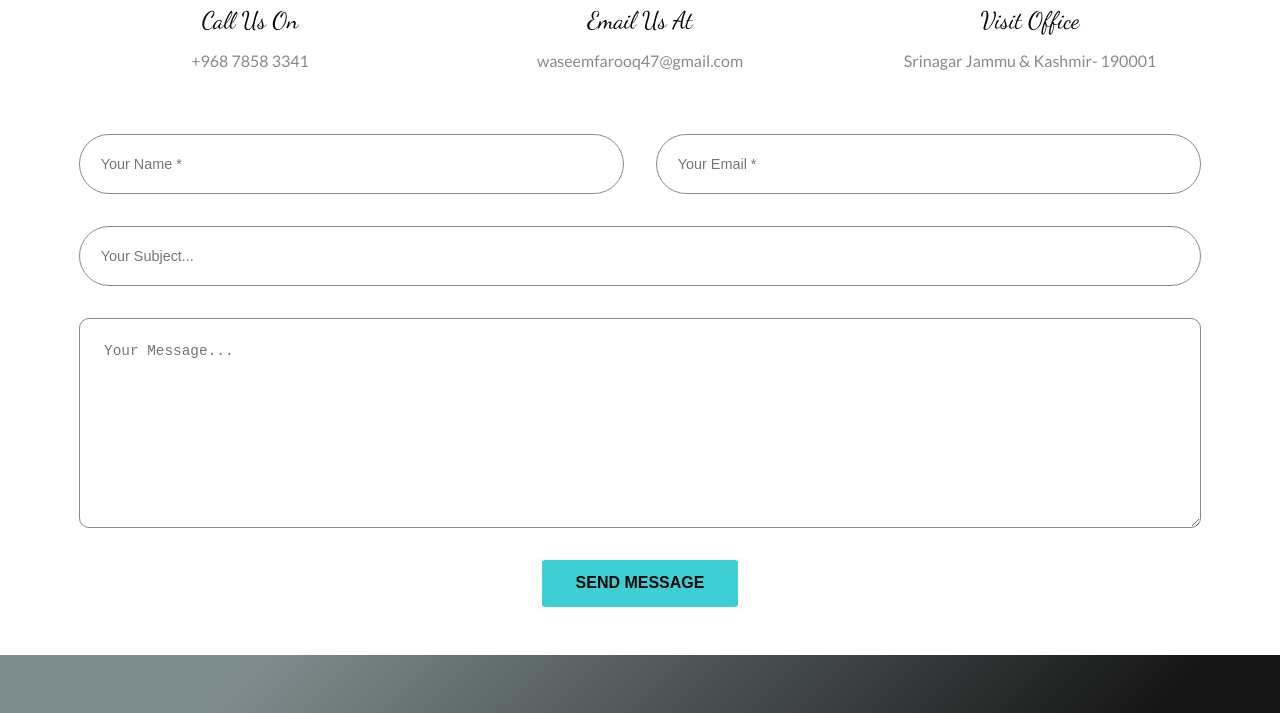
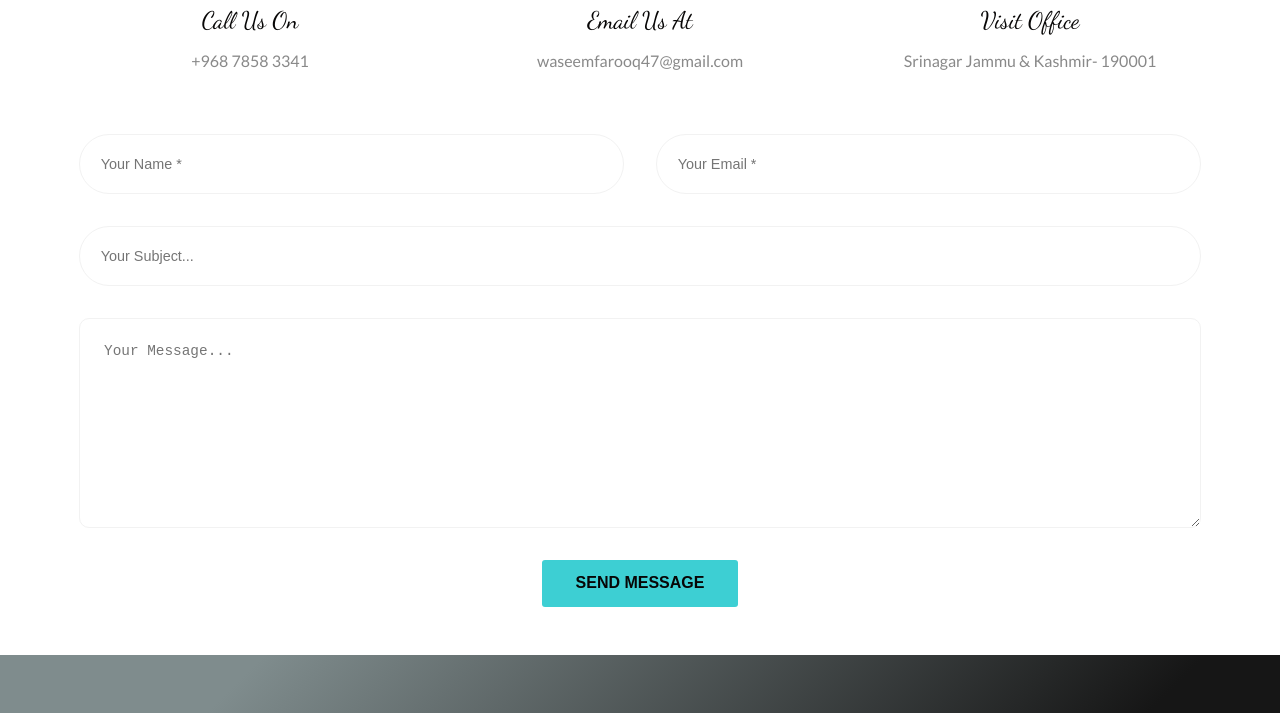
Before and after one commit to waseemfarooq47/portfoliowaseem, a plain HTML site: page index.html in a window 1280 px wide. Shown: the part 4980-5693 px from the top of the page. Drawn offline with nearby package versions, Linux system fonts and the light colour scheme; a script that the page names is missing.

Commit message:
contact inputs

```diff
--- a/css/style.css
+++ b/css/style.css
@@ -557,7 +557,7 @@ section.contact .input-wrap-2{
 
 section.contact input{
   padding: 1.3rem;
-  border: 1px solid var(--ternary);
+  border: 1px solid var(--light);
   font-size: 0.9rem;
   border-radius: 50px;
 }
@@ -577,7 +577,7 @@ section.contact .input-wrap-2 input:focus{
 }
 section.contact .input-wrap-2 textarea{
   padding: 1.5rem;
-  border: 1px solid var(--ternary);
+  border: 1px solid var(--light);
   font-size: 0.9rem;
   border-radius: 10px;
   min-width: 100%;
```
